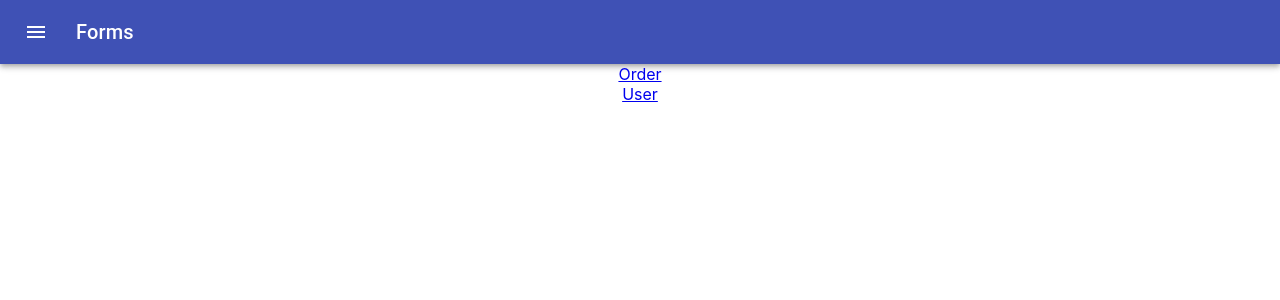
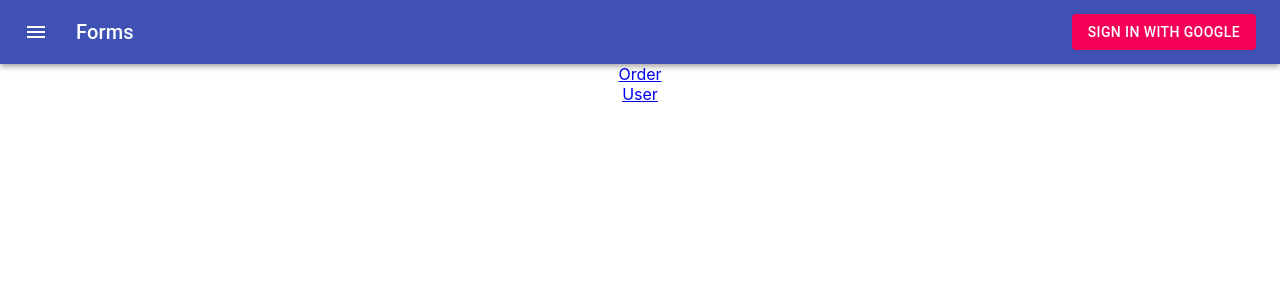
Before and after one commit to yajneshvar/form-ui, a React (Create React App) app: page / in a window 1280 px wide. Shown: the top 300 px of the page. Built offline with nearby package versions, Linux system fonts and the light colour scheme; no server answers.

Commit message:
Fix login button and point product dropdown to books endpoint

```diff
--- a/src/components/Login.tsx
+++ b/src/components/Login.tsx
@@ -30,7 +30,7 @@ function LoginButton({ user }: LoginProps) {
   };
 
   if (user == null) {
-    <Button
+    return <Button
       variant="contained"
       color="secondary"
       onClick={login}
--- a/src/components/ProductDropdown.tsx
+++ b/src/components/ProductDropdown.tsx
@@ -295,7 +295,7 @@ export function ProductDropdown(props: ProductDropdownProps) {
   const [types, setTypes] = useState<string[]>([]);
   const [selectedType, setSelectedType] = useState<string>("");
 
-  const { response, error } = useFetchWithAuth(`${url}/books/items`, {
+  const { response, error } = useFetchWithAuth(`${url}/books`, {
     method: "GET",
   });
 
```
